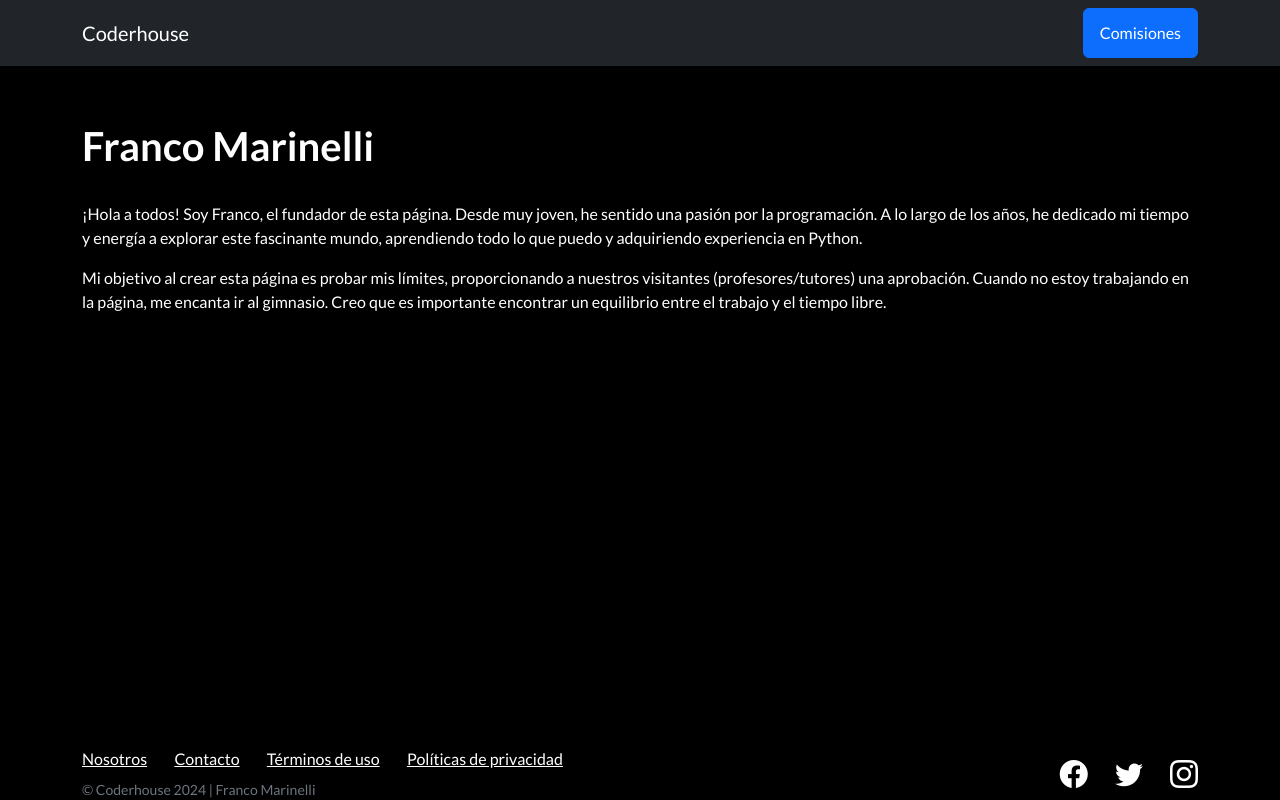
After one commit to Franelli24/Tercera-pre-entrega-Marinelli, a Django app: template Escuela/clase/templates/clase/nosotros.html in a window 1280 px wide. The commit adds this page. Run offline with Django 3.2, Linux system fonts and the light colour scheme; the template is opened without the code that fills it, so the values that code supplies are empty; some libraries are stand-ins or nearby versions.

Commit message:
feat: nosotros

```diff
--- /dev/null
+++ b/Escuela/clase/templates/clase/nosotros.html
@@ -0,0 +1,26 @@
+{% extends 'core/base.html' %}
+
+{% block titulo %}
+    Nosotros
+{% endblock titulo %}
+
+{% block body_title %}
+    <h1 class="titulo-principal">Franco Marinelli</h1>
+{% endblock body_title %}
+
+{% block contenido %}
+    <div class="contenido">
+        <p>
+            ¡Hola a todos! Soy Franco, el fundador de esta página. Desde muy joven,
+            he sentido una pasión por la programación. A lo largo de los años,
+            he dedicado mi tiempo y energía a explorar este fascinante mundo, aprendiendo todo lo que puedo y
+            adquiriendo experiencia en Python.
+        </p>
+        <p>
+            Mi objetivo al crear esta página es probar mis límites, proporcionando a nuestros visitantes
+            (profesores/tutores) una aprobación.
+            Cuando no estoy trabajando en la página, me encanta ir al gimnasio.
+            Creo que es importante encontrar un equilibrio entre el trabajo y el tiempo libre.
+        </p>
+    </div>
+{% endblock contenido %}
--- a/Escuela/clase/urls.py
+++ b/Escuela/clase/urls.py
@@ -1,10 +1,11 @@
 from django.urls import path
 
-from clase.views import clase_list, index
+from clase.views import clase_list, index, nosotros
 
 app_name = "clase"
 
 urlpatterns = [
     path("", index, name="index"),
-    path("clase/list",clase_list, name="clase_list"),
+    path("clase/clase_list",clase_list, name="clase_list"),
+    path("clase/nosotros",nosotros, name="nosotros")
 ]
--- a/Escuela/clase/views.py
+++ b/Escuela/clase/views.py
@@ -9,3 +9,6 @@ def clase_list(request):
     consulta = Comision.objects.all()
     contexto = {"comisiones": consulta}
     return render(request, "clase/clase_list.html", contexto)
+
+def nosotros(request):
+    return render(request, "clase/nosotros.html")
--- a/Escuela/core/templates/core/components/footer.html
+++ b/Escuela/core/templates/core/components/footer.html
@@ -4,7 +4,7 @@
         <div class="row">
             <div class="col-lg-6 h-100 text-center text-lg-start my-auto">
                 <ul class="list-inline mb-2">
-                    <li class="list-inline-item"><a href="#!" style="color: #ffffff;">Nosotros</a></li>
+                    <li class="list-inline-item"><a href="{% url 'clase:nosotros' %}" style="color: #ffffff;">Nosotros</a></li>
                     <li class="list-inline-item">⋅</li>
                     <li class="list-inline-item"><a href="#!" style="color: #ffffff;">Contacto</a></li>
                     <li class="list-inline-item">⋅</li>
```
